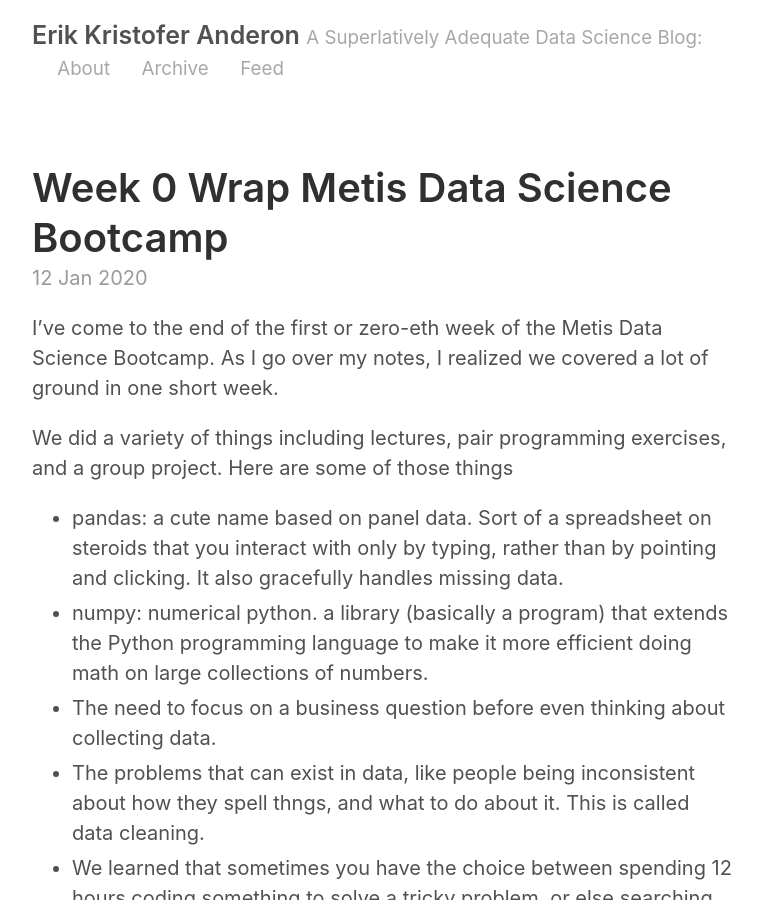
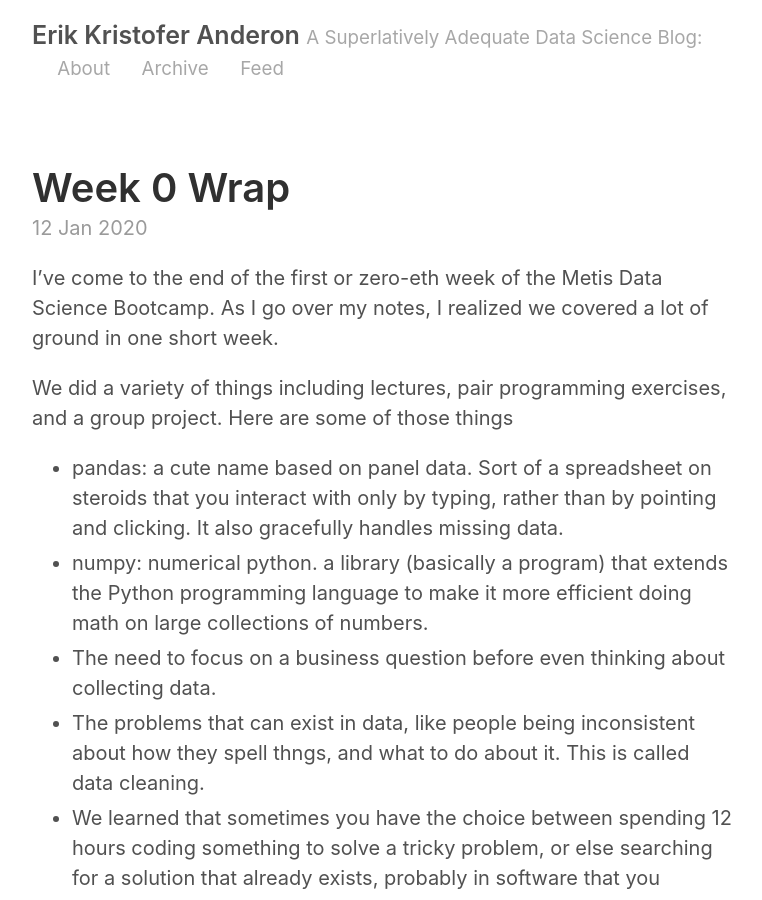
Before and after one commit to erikkristoferanderson/ekand.github.io, a Jekyll site: the page built from _posts/2020-01-12-Post-0.md, in a window 1280 px wide and 900 px high. Shown: the whole window, without its empty margins (258-1020 px from the left). Built offline with Jekyll 4.4.1, drawn with Linux system fonts in a browser that asks for light colours.

Commit message:
shorten title

```diff
--- a/_posts/2020-01-12-Post-0.md
+++ b/_posts/2020-01-12-Post-0.md
@@ -1,6 +1,6 @@
 ---
 layout: post
-title: Week 0 Wrap Metis Data Science Bootcamp
+title: Week 0 Wrap
 ---
 
 I've come to the end of the first or zero-eth week of the Metis Data Science Bootcamp. As I go over my notes, I realized we covered a lot of ground in one short week.
```
